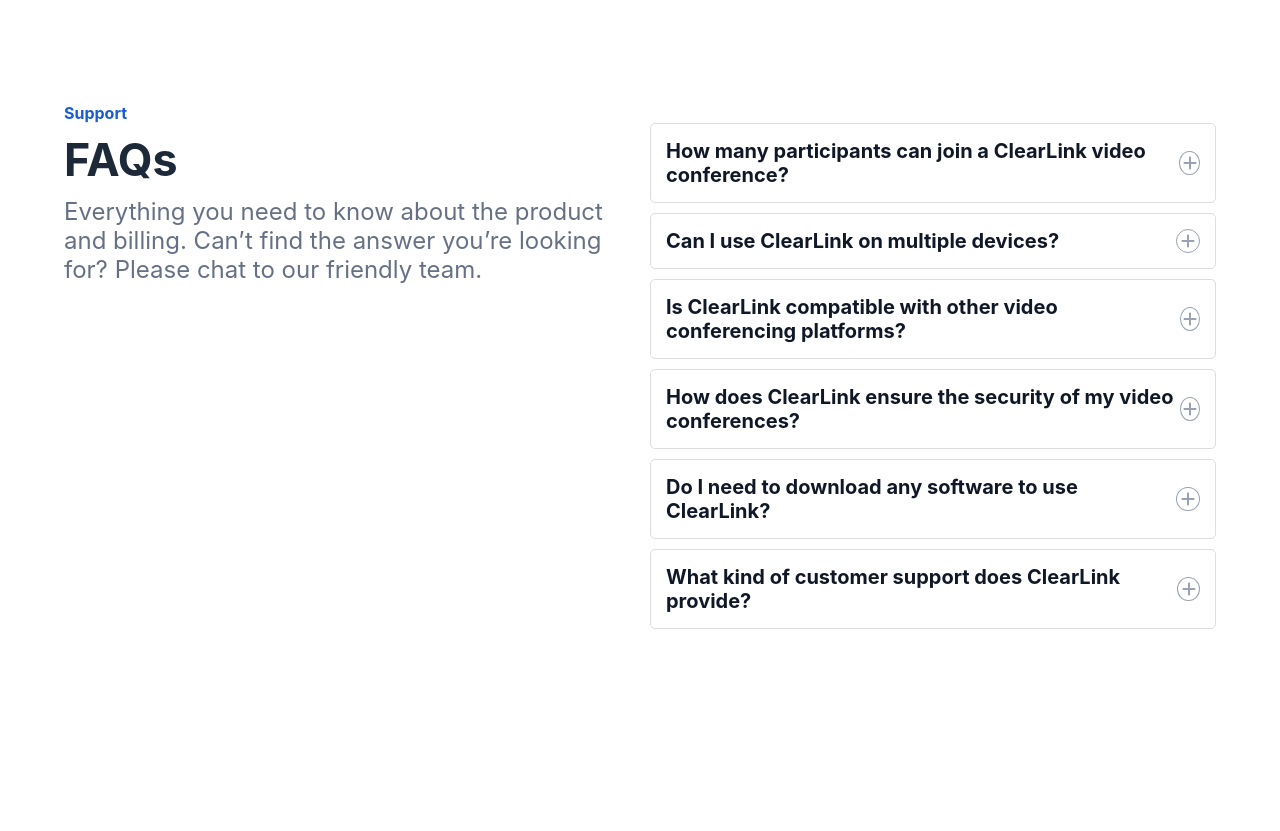
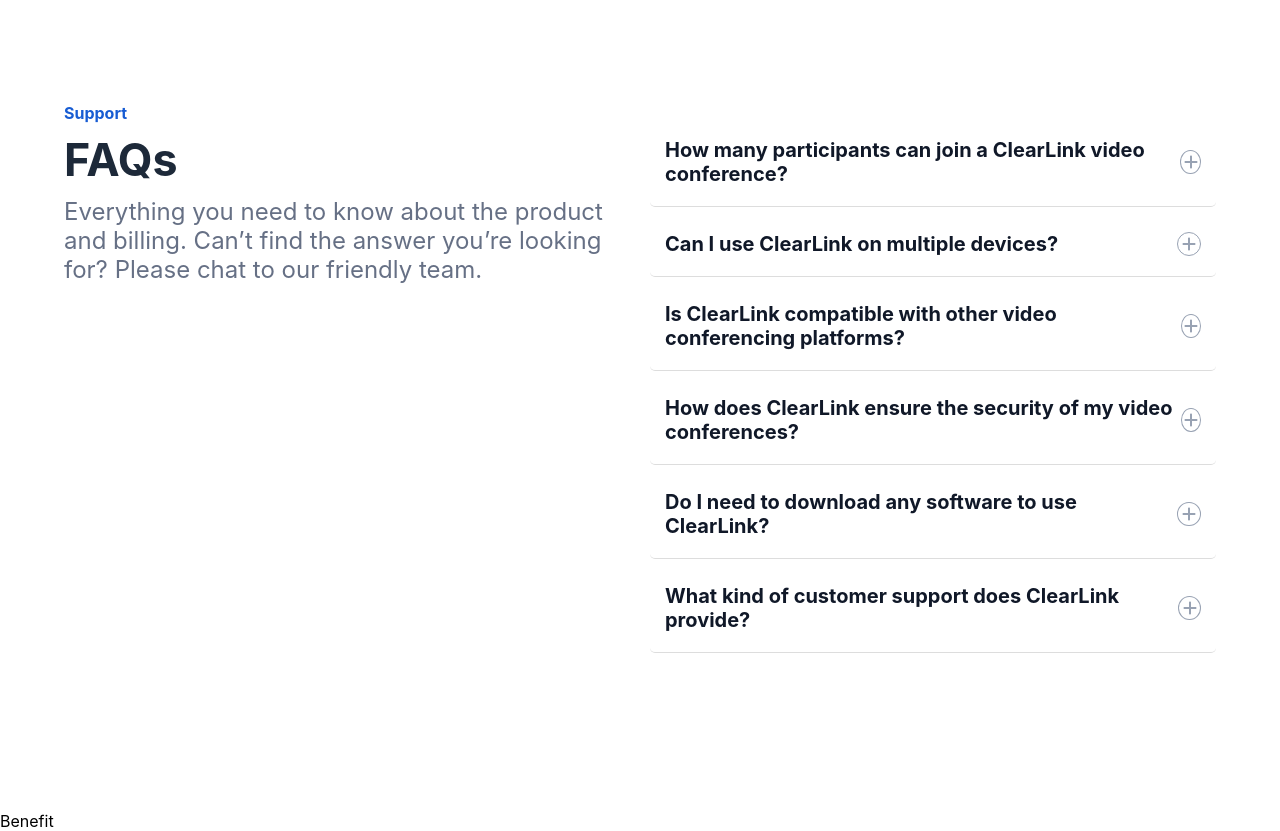
Before and after one commit to Abraham-Ogbumah/clearlink, a React (Create React App) app: page / in a window 1280 px wide. Shown: the part 2900-3731 px from the top of the page. Before the commit the page ends 3687 px from the top, so only its background shows below. Built offline with nearby package versions, Linux system fonts and the light colour scheme.

Commit message:
minor update to style and new component added

```diff
--- a/src/components/Main.jsx
+++ b/src/components/Main.jsx
@@ -8,6 +8,7 @@ import Automatic from "../assets/images/automattic.svg";
 import AboutUs from "./common/AboutUs/AboutUs";
 import Testimonial from "./common/Testimonials/Testimonial";
 import FrequentlyAsked from "./common/FrequentlyAskedQuestions/FrequentlyAsked";
+import Benefit from "./common/Benefit/Benefit";
 
 const Main = () => {
   return (
@@ -28,6 +29,7 @@ const Main = () => {
       <AboutUs />
       <Testimonial />
       <FrequentlyAsked />
+      <Benefit />
     </main>
   );
 };
--- /dev/null
+++ b/src/components/common/Benefit/Benefit.jsx
@@ -0,0 +1,10 @@
+import React from 'react'
+import "./benefit.css"
+
+const Benefit = () => {
+  return (
+    <div>Benefit</div>
+  )
+}
+
+export default Benefit
--- a/src/components/common/FrequentlyAskedQuestions/faq.css
+++ b/src/components/common/FrequentlyAskedQuestions/faq.css
@@ -29,8 +29,9 @@
   justify-content: space-between;
   align-items: center;
   cursor: pointer;
-  padding: 15px;
-  border: 1px solid #ddd;
+  padding: 15px 15px 20px;
+  border: none; /* Remove all borders */
+  border-bottom: 1px solid #ddd; /* Only set the bottom border */
   border-radius: 5px;
 }
 
```
Also changed, not shown: src/components/common/Benefit/benefit.css (added).
